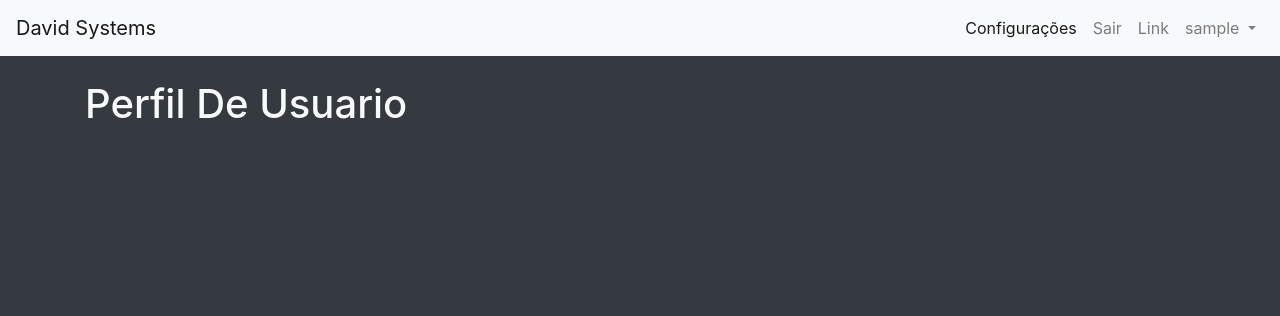
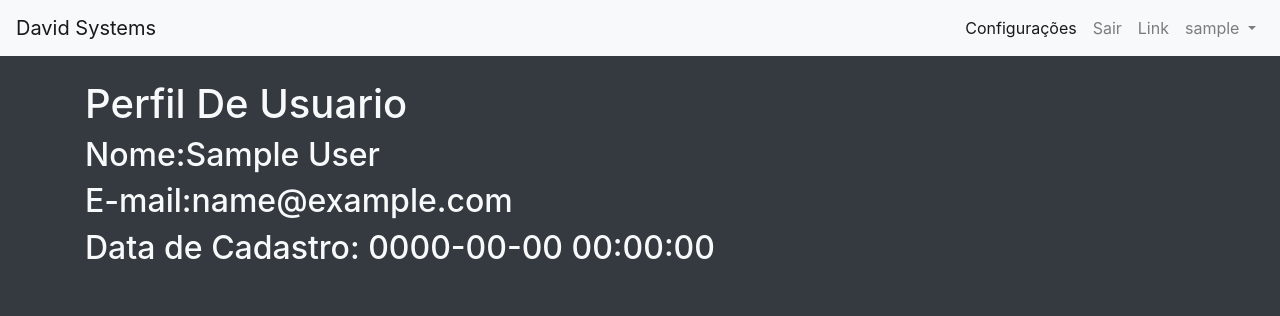
Before and after one commit to davidloko/sistema_de_login_AIPR2019v1, a PHP site: page /profile.php in a window 1280 px wide. Shown: the top 316 px of the page. Run offline with PHP 8.4, Linux system fonts and the light colour scheme; the visitor is signed in with stand-in values (Sample User, id 1).

Commit message:
Update profile.php

```diff
--- a/profile.php
+++ b/profile.php
@@ -47,6 +47,9 @@
     </nav>
     <main class="container mt-4">
         <h1 class="text-light">Perfil De Usuario</h1>
+        <h2 class="text-light">Nome:<?= $nome ?></h2>
+        <h2 class="text-light">E-mail:<?= $email ?></h2>
+        <h2 class="text-light">Data de Cadastro: <?= $dataCriacao ?></h2>
     </main>
     <!-- JavaScript (Opcional) -->
     <!-- jQuery primeiro, depois Popper.js, depois Bootstrap JS -->
```
Lines whose indentation alone changed are shown as unchanged.
